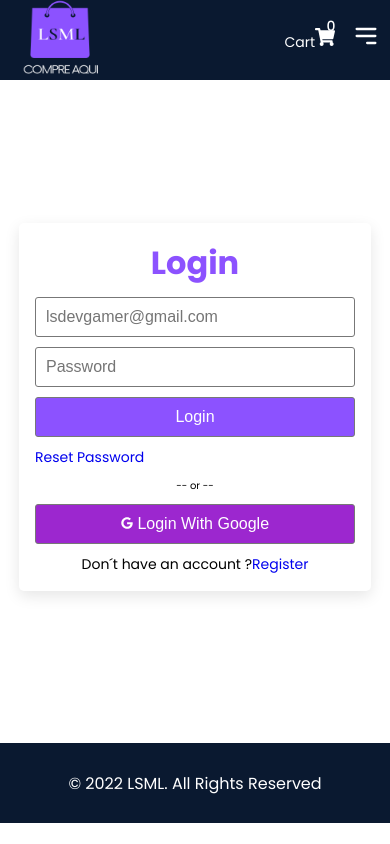
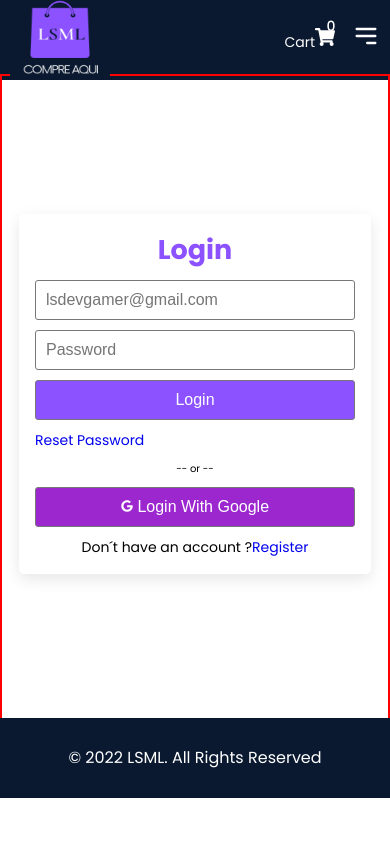
Before and after one commit to Lourenso-sofecia/ls-compre-aqui, a React (Create React App) app: page /login in a window 390 px wide. Built offline with nearby package versions, Linux system fonts and the light colour scheme.

Commit message:
Melhoramento na responsividade de tela à baixo de 350px

```diff
--- a/src/index.css
+++ b/src/index.css
@@ -84,6 +84,10 @@ section
 }
 .txt-reset{
   font-size: 1.4rem;
-
   text-decoration: none;
 }
+@media screen and (max-width: 350px){
+  .txt-reset{
+    font-size: 1.1rem;
+  }
+}
--- a/src/pages/auth/auth.module.scss
+++ b/src/pages/auth/auth.module.scss
@@ -2,11 +2,11 @@
 
 .auth
 {
-    min-height: 80vh;
+    min-height: 77vh;
     display: flex;
     justify-content: center;
     align-items: center;
-
+    border: 2px solid red;
     .img
     {
         animation: slide-down 0.5s ease;
@@ -90,4 +90,26 @@
     {
         display: none;
     }
+
+    .auth
+    {
+        .form
+        {
+            h2{
+                font-size: 2.7rem;
+            }
+        }
+    }
 }
+@media screen and (max-width: 350px){
+    .auth
+    {
+        .form
+        {
+            width: 25rem;
+            h2{
+                font-size: 2rem;
+            }
+        }
+    }
+}
```
